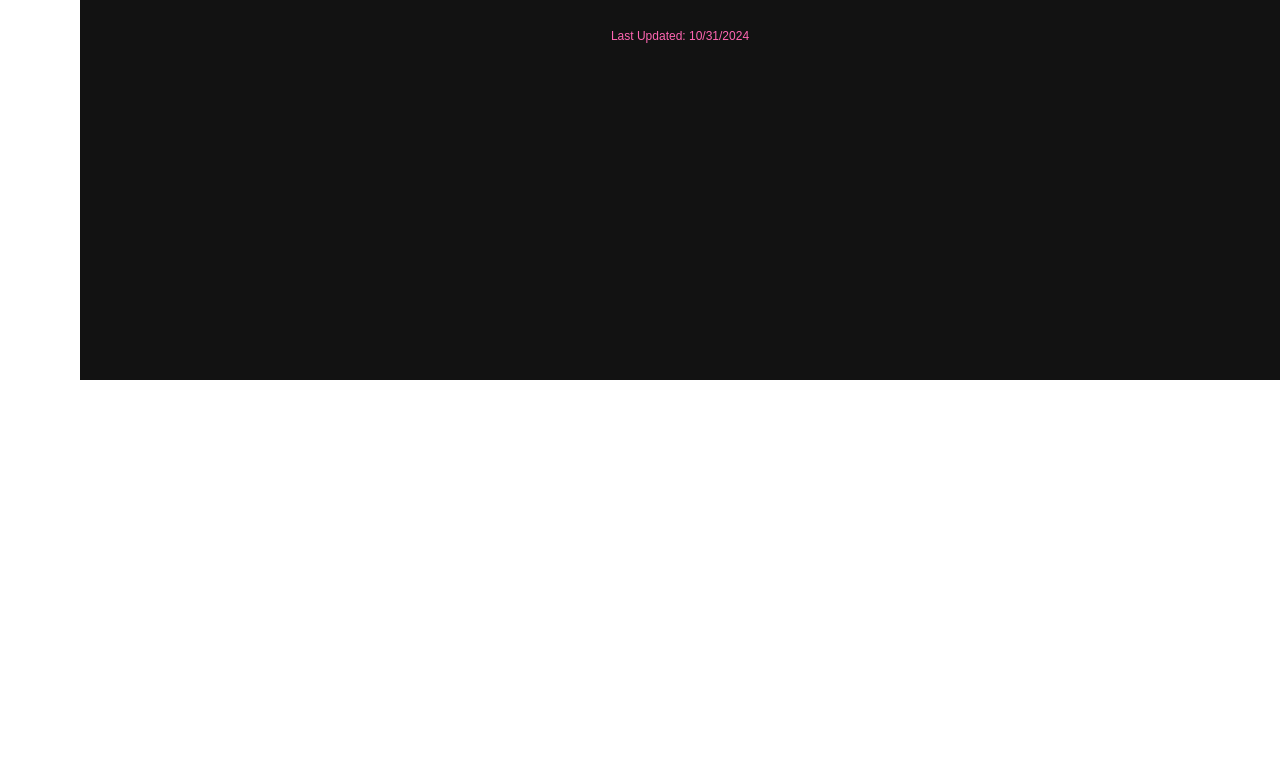
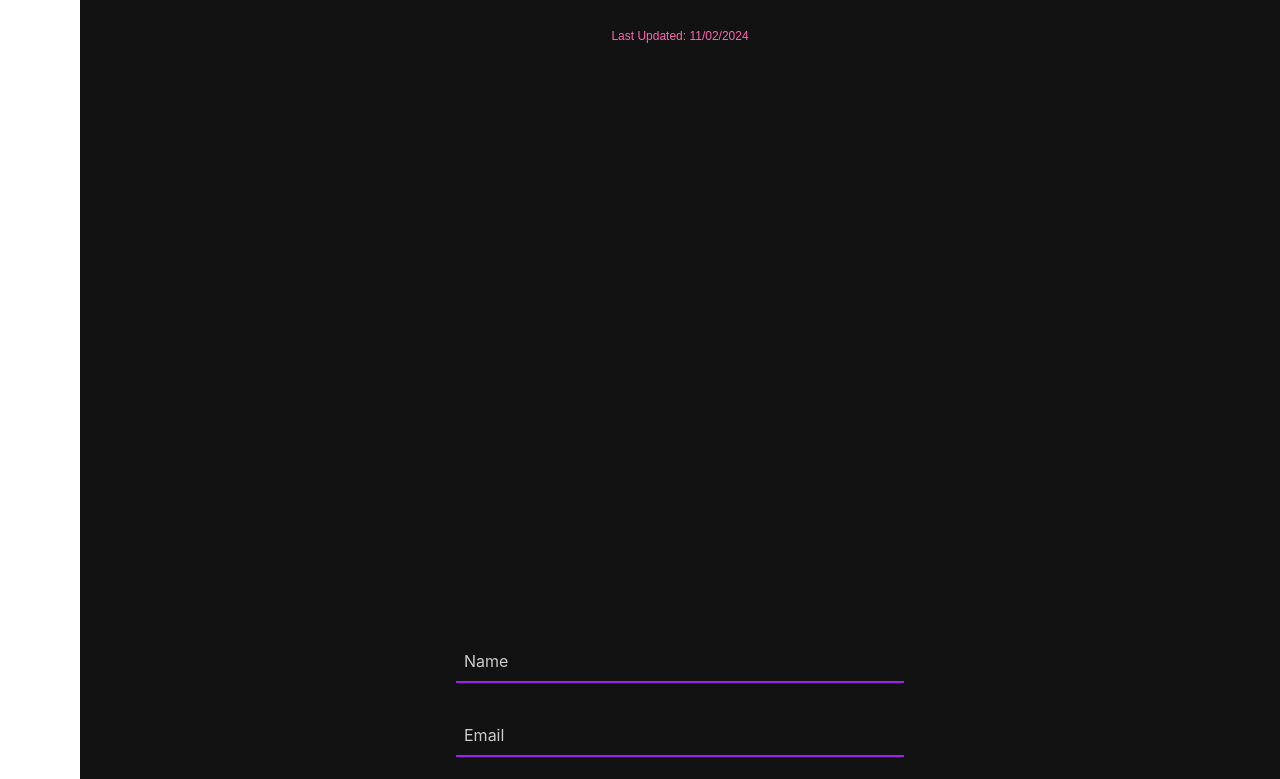
Before and after one commit to bipuladk60/MyPortfolio, a React (Create React App) app: page / in a window 1280 px wide. Shown: the part 2018-2797 px from the top of the page. Before the commit the page ends 2398 px from the top, so only its background shows below. Built offline with nearby package versions, Linux system fonts and the light colour scheme.

Commit message:
added contact form

```diff
--- a/package.json
+++ b/package.json
@@ -8,6 +8,7 @@
     "@emotion/styled": "^11.13.0",
     "@mui/icons-material": "^6.1.5",
     "@mui/material": "^6.1.5",
+    "@supabase/supabase-js": "^2.46.1",
     "@testing-library/jest-dom": "^5.17.0",
     "@testing-library/react": "^13.4.0",
     "@testing-library/user-event": "^13.5.0",
--- a/src/App.js
+++ b/src/App.js
@@ -4,6 +4,7 @@ import Navbar from './components/Navbar';
 import HomePage from './pages/HomePage';
 import SkillsPage from './pages/SkillsPage';
 import ProjectPage from './pages/ProjectPage';
+import ContactPage from './pages/ContactPage';
 import './App.css';
 import MarqueeComp from './components/Marquee';
 function App() {
@@ -31,6 +32,10 @@ function App() {
         <div id="skills" className="section w-full min-h-screen flex items-center justify-center">
           <SkillsPage />
         </div>
+        {/* Contact Section */}
+        <div id="contacts" className="section w-full min-h-screen flex items-center justify-center">
+          <ContactPage />
+        </div>
 
         {/* Add additional sections here */}
       </div>
--- /dev/null
+++ b/src/backend/CmntSubmit.js
@@ -0,0 +1,26 @@
+import { createClient } from '@supabase/supabase-js';
+
+const supabaseUrl = process.env.REACT_APP_SUPABASE_URL;
+const supabaseKey = process.env.REACT_APP_SUPABASE_KEY;
+const supabase = createClient(supabaseUrl, supabaseKey);
+
+export const handleSubmit = async (event, name, email, message, setResponse, setName, setEmail, setMessage) => {
+    event.preventDefault();
+
+    const { data, error } = await supabase
+        .from('comment')
+        .insert([{ name, email, comment: message }])
+        .select()
+
+        if (error) {
+            setResponse('Error submitting comment');
+            console.log('error')
+        }
+        else {
+            setName('');
+            setEmail('');
+            setMessage('');
+            console.log('submitted')
+        }
+
+}
--- /dev/null
+++ b/src/components/Form.js
@@ -0,0 +1,79 @@
+import { useState } from 'react';
+import { handleSubmit } from '../backend/CmntSubmit';
+
+function Form() {
+    const [name, setName] = useState('');
+    const [email, setEmail] = useState('');
+    const [message, setMessage] = useState('');
+    const [response, setResponse] = useState('');
+
+    const handleEmailSubmit = (e) => {
+        e.preventDefault();
+        // Handle the email submission logic here
+        console.log("Sending email:", { name, email, message });
+    };
+
+
+    return (
+        <div className="flex flex-col items-center justify-center p-6 w-full ">
+            <form
+
+            className="w-full max-w-md space-y-6">
+
+                {/* Name Field */}
+                <div className="flex flex-col">
+                    <input
+                        type="text"
+                        placeholder="Name"
+                        value={name}
+                        onChange={(e) => setName(e.target.value)}
+                        className="border-b-2 border-primary focus:outline-none p-2 mb-2 text-text placeholder-text bg-transparent"
+                    />
+                </div>
+
+                {/* Email Field */}
+                <div className="flex flex-col">
+                    <input
+                        type="email"
+                        placeholder="Email"
+                        value={email}
+                        onChange={(e) => setEmail(e.target.value)}
+                        className="border-b-2 border-primary focus:outline-none p-2 mb-2 text-text placeholder-text bg-transparent"
+                    />
+                </div>
+
+                {/* Message Field */}
+                <div className="flex flex-col">
+                    <textarea
+                        placeholder="Message"
+                        value={message}
+                        onChange={(e) => setMessage(e.target.value)}
+                        className="border-b-2 border-primary focus:outline-none text-text placeholder-text p-2 bg-transparent"
+                    ></textarea>
+                </div>
+
+                {/* Buttons */}
+                <div className="flex space-x-4">
+                    {/* Email Button */}
+                    <button
+                        onClick={handleEmailSubmit}
+                        className="bg-primary text-white py-2 px-4 rounded-md transition-colors"
+                    >
+                        Email
+                    </button>
+
+                    {/* Leave a Comment Button */}
+                    <button
+                        className="bg-primary text-white py-2 px-4 rounded-md transition-colors"
+                        type="submit"
+                        onClick={(event) => handleSubmit(event, name, email, message, setResponse, setName, setEmail, setMessage)}
+                    >
+                        Leave a Comment
+                    </button>
+                </div>
+            </form>
+        </div>
+    );
+}
+
+export default Form;
--- /dev/null
+++ b/src/pages/ContactPage.js
@@ -0,0 +1,11 @@
+import Form from '../components/Form';
+
+function ContactPage() {
+    return(
+        <div className="bg-bg text-text min-h-[100vh] flex flex-col md:flex-row items-center w-full relative">
+            <Form />
+        </div>
+    )
+}
+
+export default ContactPage;
--- a/src/pages/SkillsPage.js
+++ b/src/pages/SkillsPage.js
@@ -5,7 +5,7 @@ function SkillsPage() {
     <div className="bg-bg text-text min-h-screen flex flex-col items-center justify-center w-full">
       <h1 className="font-heading text-title text-primary mb-4">Work in Progress</h1>
       <p className="font-body text-paragraph text-highlight">
-        Last Updated: 10/31/2024
+        Last Updated: 11/02/2024
       </p>
     </div>
   );
```
Also changed, not shown: 2 other files (tests, documents, lock files or other folders).
